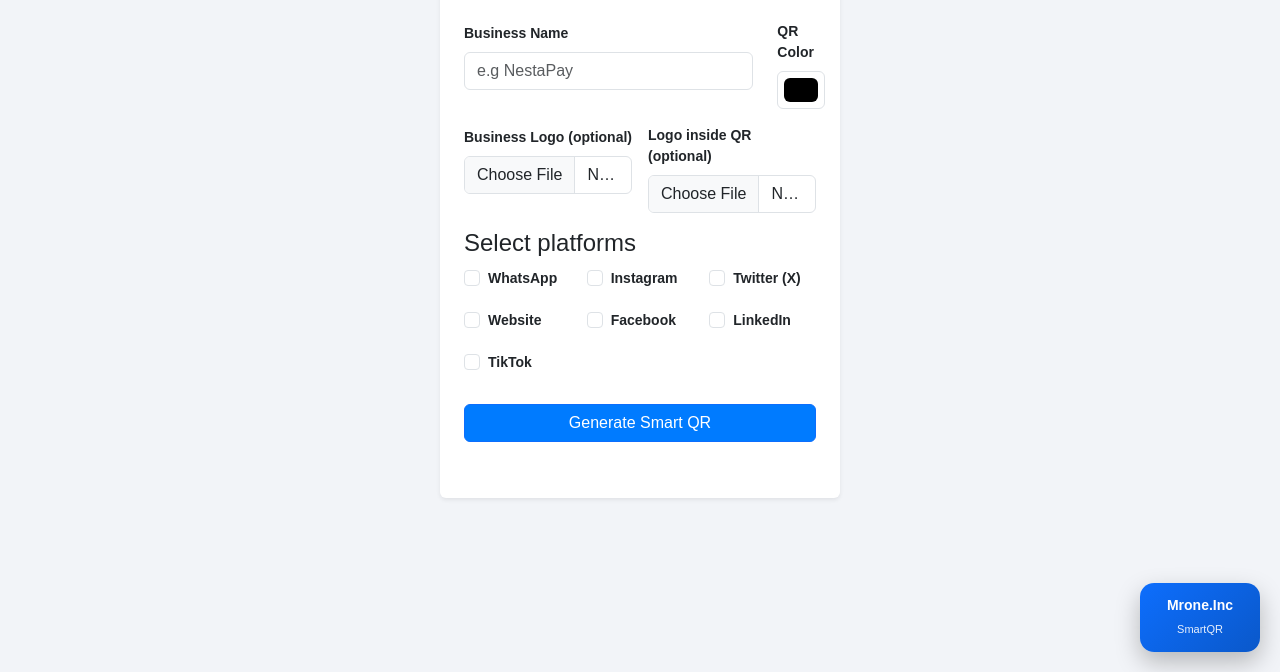
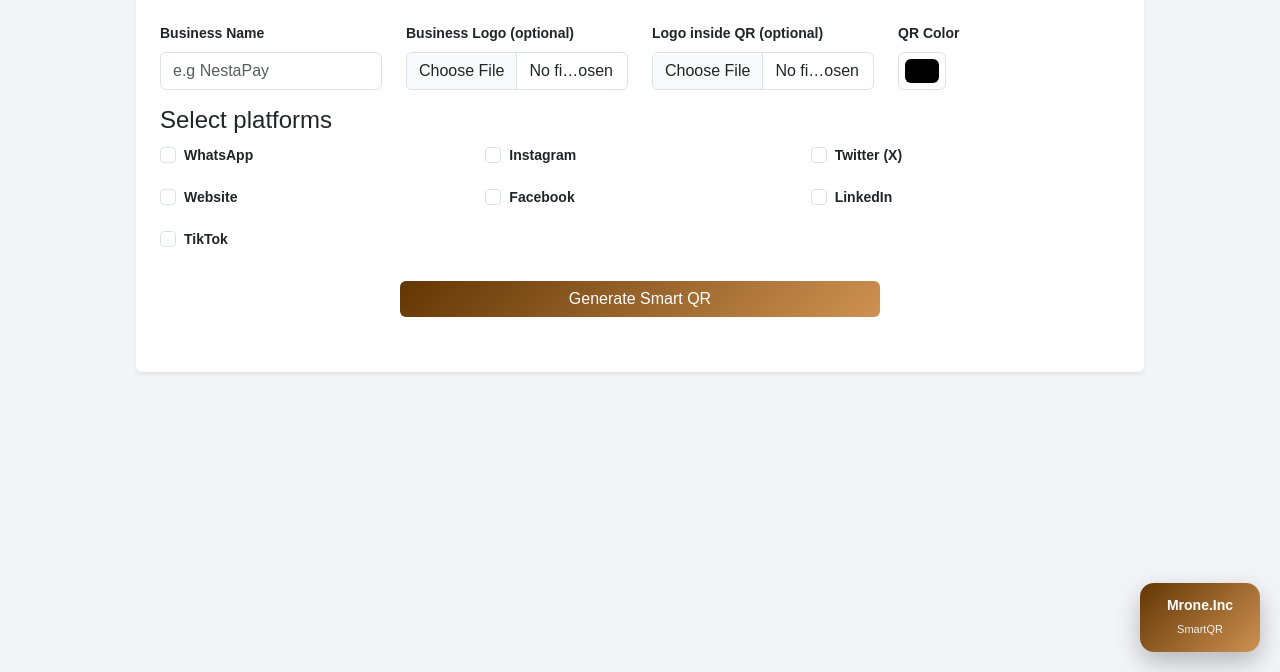
Before and after one commit to MrOne-inc/SmartQR, a plain HTML site: page index.html in a window 1280 px wide. Shown: the part 128-800 px from the top of the page. Drawn offline with nearby package versions, Linux system fonts and the light colour scheme.

Commit message:
Add Themes, Layouts

```diff
--- a/index.html
+++ b/index.html
@@ -20,60 +20,35 @@
     </head>
     <body>
         <div class="container my-4 p-4 bg-white rounded shadow-sm">
-            <h2 class="text-center mb-2">Business Smart QR</h2>
+            <h2 class="text-center mb-2" style="color: #623604;">Business Smart QR Generator</h2>
+
             <p class="subtitle text-center mb-4">
                 One QR. Multiple customer links.
             </p>
 
             <div class="row mb-3">
                 <!-- Business Name -->
-                <div class="col-md-10">
-                    <label for="bizName" class="form-label"
-                        >Business Name</label
-                    >
-                    <input
-                        type="text"
-                        id="bizName"
-                        class="form-control"
-                        placeholder="e.g NestaPay"
-                    />
+                <div class="col-md-3">
+                    <label for="bizName" class="form-label">Business Name</label>
+                    <input type="text" id="bizName" class="form-control" placeholder="e.g NestaPay"/>
+                </div>
+
+                <!-- Business Logos -->
+                <div class="col-md-3">
+                    <label for="bizLogo" class="form-label">Business Logo (optional)</label>
+                    <input type="file" id="bizLogo" class="form-control" accept="image/*"/>
+                </div>
+
+                <!-- Logo inside -->
+                <div class="col-md-3">
+                    <label for="logoInput" class="form-label">Logo inside QR (optional)</label>
+                    <input type="file" id="logoInput" class="form-control" accept="image/*"/>
                 </div>
 
                 <!-- QR Color -->
-                <div class="col-md-2">
+                <div class="col-md-3">
                     <label for="qrColor" class="form-label">QR Color</label>
-                    <input
-                        type="color"
-                        id="qrColor"
-                        class="form-control form-control-color"
-                        value="#000000"
-                    />
-                </div>
-            </div>
-
-            <!-- Logos -->
-            <div class="row g-3 mb-3">
-                <div class="col-md-6">
-                    <label for="bizLogo" class="form-label"
-                        >Business Logo (optional)</label
-                    >
-                    <input
-                        type="file"
-                        id="bizLogo"
-                        class="form-control"
-                        accept="image/*"
-                    />
-                </div>
-                <div class="col-md-6">
-                    <label for="logoInput" class="form-label"
-                        >Logo inside QR (optional)</label
-                    >
-                    <input
-                        type="file"
-                        id="logoInput"
-                        class="form-control"
-                        accept="image/*"
-                    />
+                    <input type="color" id="qrColor" class="form-control form-control-color" value="#000000"/>
                 </div>
             </div>
 
@@ -82,154 +57,67 @@
             <div class="row g-3 mb-3">
                 <div class="col-12 col-md-4">
                     <div class="form-check">
-                        <input
-                            class="form-check-input"
-                            type="checkbox"
-                            id="waCheck"
-                            onchange="toggleInput('wa')"
-                        />
-                        <label class="form-check-label" for="waCheck"
-                            >WhatsApp</label
-                        >
+                        <input class="form-check-input" type="checkbox" id="waCheck" onchange="toggleInput('wa')"/>
+                        <label class="form-check-label" for="waCheck">WhatsApp</label>
                     </div>
-                    <input
-                        type="text"
-                        id="waInput"
-                        class="form-control mt-1 hidden"
-                        placeholder="255700000000"
-                    />
+                    <input type="text" id="waInput" class="form-control mt-1 hidden" placeholder="255700000000"/>
                 </div>
 
                 <div class="col-12 col-md-4">
                     <div class="form-check">
-                        <input
-                            class="form-check-input"
-                            type="checkbox"
-                            id="igCheck"
-                            onchange="toggleInput('ig')"
-                        />
-                        <label class="form-check-label" for="igCheck"
-                            >Instagram</label
-                        >
+                        <input class="form-check-input" type="checkbox" id="igCheck" onchange="toggleInput('ig')"/>
+                        <label class="form-check-label" for="igCheck">Instagram</label>
                     </div>
-                    <input
-                        type="text"
-                        id="igInput"
-                        class="form-control mt-1 hidden"
-                        placeholder="username"
-                    />
+                    <input type="text" id="igInput" class="form-control mt-1 hidden" placeholder="username"/>
                 </div>
 
                 <div class="col-12 col-md-4">
                     <div class="form-check">
-                        <input
-                            class="form-check-input"
-                            type="checkbox"
-                            id="twCheck"
-                            onchange="toggleInput('tw')"
-                        />
-                        <label class="form-check-label" for="twCheck"
-                            >Twitter (X)</label
-                        >
+                        <input class="form-check-input" type="checkbox" id="twCheck" onchange="toggleInput('tw')"/>
+                        <label class="form-check-label" for="twCheck">Twitter (X)</label>
                     </div>
-                    <input
-                        type="text"
-                        id="twInput"
-                        class="form-control mt-1 hidden"
-                        placeholder="username"
-                    />
+                    <input type="text" id="twInput" class="form-control mt-1 hidden" placeholder="username"/>
                 </div>
 
                 <div class="col-12 col-md-4">
                     <div class="form-check">
-                        <input
-                            class="form-check-input"
-                            type="checkbox"
-                            id="webCheck"
-                            onchange="toggleInput('web')"
-                        />
-                        <label class="form-check-label" for="webCheck"
-                            >Website</label
-                        >
+                        <input class="form-check-input" type="checkbox" id="webCheck" onchange="toggleInput('web')"/>
+                        <label class="form-check-label" for="webCheck">Website</label>
                     </div>
-                    <input
-                        type="text"
-                        id="webInput"
-                        class="form-control mt-1 hidden"
-                        placeholder="https://example.com"
-                    />
+                    <input type="text" id="webInput" class="form-control mt-1 hidden" placeholder="https://example.com"/>
                 </div>
 
                 <!-- Facebook -->
                 <div class="col-12 col-md-4">
                     <div class="form-check">
-                        <input
-                            class="form-check-input"
-                            type="checkbox"
-                            id="fbCheck"
-                            onchange="toggleInput('fb')"
-                        />
-                        <label class="form-check-label" for="fbCheck"
-                            >Facebook</label
-                        >
+                        <input class="form-check-input" type="checkbox" id="fbCheck" onchange="toggleInput('fb')"/>
+                        <label class="form-check-label" for="fbCheck">Facebook</label>
                     </div>
-                    <input
-                        type="text"
-                        id="fbInput"
-                        class="form-control mt-1 hidden"
-                        placeholder="username or page"
-                    />
+                    <input type="text" id="fbInput" class="form-control mt-1 hidden" placeholder="username or page"/>
                 </div>
 
                 <!-- LinkedIn -->
                 <div class="col-12 col-md-4">
                     <div class="form-check">
-                        <input
-                            class="form-check-input"
-                            type="checkbox"
-                            id="lnCheck"
-                            onchange="toggleInput('ln')"
-                        />
-                        <label class="form-check-label" for="lnCheck"
-                            >LinkedIn</label
-                        >
+                        <input class="form-check-input" type="checkbox" id="lnCheck" onchange="toggleInput('ln')"/>
+                        <label class="form-check-label" for="lnCheck">LinkedIn</label>
                     </div>
-                    <input
-                        type="text"
-                        id="lnInput"
-                        class="form-control mt-1 hidden"
-                        placeholder="username or company page"
-                    />
+                    <input type="text" id="lnInput" class="form-control mt-1 hidden" placeholder="username or company page"/>
                 </div>
 
                 <!-- TikTok -->
                 <div class="col-12 col-md-4">
                     <div class="form-check">
-                        <input
-                            class="form-check-input"
-                            type="checkbox"
-                            id="ttCheck"
-                            onchange="toggleInput('tt')"
-                        />
-                        <label class="form-check-label" for="ttCheck"
-                            >TikTok</label
-                        >
+                        <input class="form-check-input" type="checkbox" id="ttCheck" onchange="toggleInput('tt')"/>
+                        <label class="form-check-label" for="ttCheck">TikTok</label>
                     </div>
-                    <input
-                        type="text"
-                        id="ttInput"
-                        class="form-control mt-1 hidden"
-                        placeholder="username"
-                    />
+                    <input type="text" id="ttInput" class="form-control mt-1 hidden" placeholder="username"/>
                 </div>
             </div>
 
             <!-- Generate QR -->
-            <div class="mb-3">
-                <button
-                    onclick="generateSmartQR()"
-                    class="btn btn-primary w-100"
-                >
+            <div class="d-flex justify-content-center">
+                <button onclick="generateSmartQR()" class="btn gradient-btn w-10 text-white">
                     Generate Smart QR
                 </button>
             </div>
@@ -239,16 +127,21 @@
 
             <!-- Download button -->
             <div class="d-flex justify-content-center">
-                <button id="downloadBtn" class="btn btn-success hidden">
-                    Download QR
+                <button id="downloadBtn" class="btn download-btn w-10 text-white hidden">
+                    Download Smart QR
                 </button>
             </div>
         </div>
         <!-- Floating Mrone.Inc badge -->
         <div class="mrone-fab">
           <div class="mrone-card">
-            <strong>Mrone.Inc</strong>
+            <a href="https://mrone-inc.github.io"
+            target="_blank"
+            rel="noopener noreferrer"
+            style="text-decoration: none; color: inherit;">
+                <strong>Mrone.Inc</strong>
                <span>SmartQR</span>
+            </a>
           </div>
         </div>
 
--- a/style.css
+++ b/style.css
@@ -24,7 +24,7 @@ body {
     border-radius: 12px;
     box-shadow: 0 10px 25px rgba(0, 0, 0, 0.1);
 
-    width: 400px;
+    width: 80%;
     max-width: 100%;
 
     /* MOBILE FIX */
@@ -58,7 +58,7 @@ label {
 }
 
 button {
-    width: 100%;
+    width: 50%;
     padding: 10px;
     margin-top: 12px;
     border: none;
@@ -66,14 +66,15 @@ button {
     cursor: pointer;
 }
 
-button:not(.download) {
-    background: #007bff;
-    color: white;
+.download-btn {
+    background: #28a745;
+    border: none;
 }
 
-.download {
-    background: #28a745;
-    color: white;
+.download-btn:hover {
+    background: linear-gradient(135deg, #033f0f, #3f9a68);
+    transform: translateY(-4px) scale(1.03);
+    box-shadow: 0 14px 30px rgba(0, 0, 0, 0.35);
 }
 
 #qrBox {
@@ -94,6 +95,18 @@ button:not(.download) {
     border-radius: 6px;
 }
 
+.gradient-btn {
+    background: linear-gradient(135deg, #623604, #ce9252);
+    border: none;
+}
+
+.gradient-btn:hover {
+    background: linear-gradient(135deg, #ce9252, #623604);
+    transform: translateY(-4px) scale(1.03);
+    box-shadow: 0 14px 30px rgba(0, 0, 0, 0.35);
+}
+
+
 /* Floating Mrone.Inc button */
 .mrone-fab {
     position: fixed;
@@ -103,7 +116,7 @@ button:not(.download) {
 }
 
 .mrone-card {
-    background: linear-gradient(135deg, #0d6efd, #0a58ca);
+    background: linear-gradient(135deg, #623604, #ce9252);
     color: #fff;
     padding: 12px 16px;
     border-radius: 14px;
```
